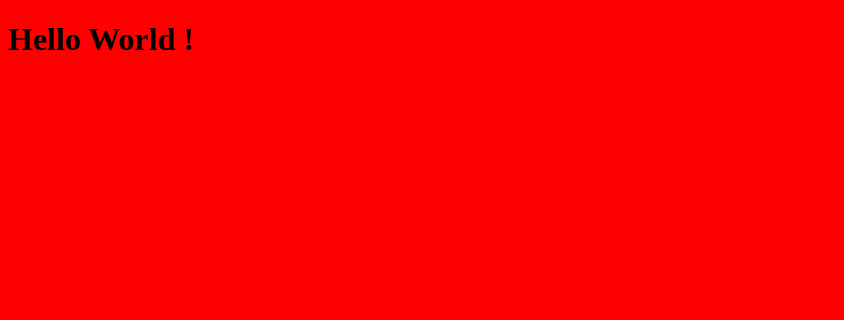
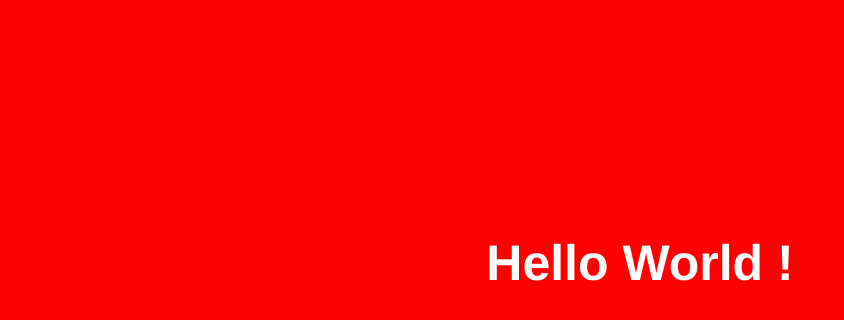
Before and after one commit to DomenicoLerose85/vue-hello, a plain HTML site: page index.html in a window 1280 px wide. Shown: the whole page, without its empty margins (0-844 px from the left). Drawn offline with nearby package versions, Linux system fonts and the light colour scheme.

Commit message:
some_style_added

```diff
--- a/script.js
+++ b/script.js
@@ -4,6 +4,6 @@ new Vue ({
     data(){
         return {
             message: "Hello World !",
-        }
+        };
     }
 });
--- a/style.css
+++ b/style.css
@@ -1,3 +1,12 @@
 body{
     background-color: red;
+    font-family: 'Franklin Gothic Medium', 'Arial Narrow', Arial, sans-serif;
 }
+
+h1{
+    text-align: center;
+    font-size: 50px;
+    font-weight: bold;
+    padding-top: 200px;
+    color: white;
+}
```
